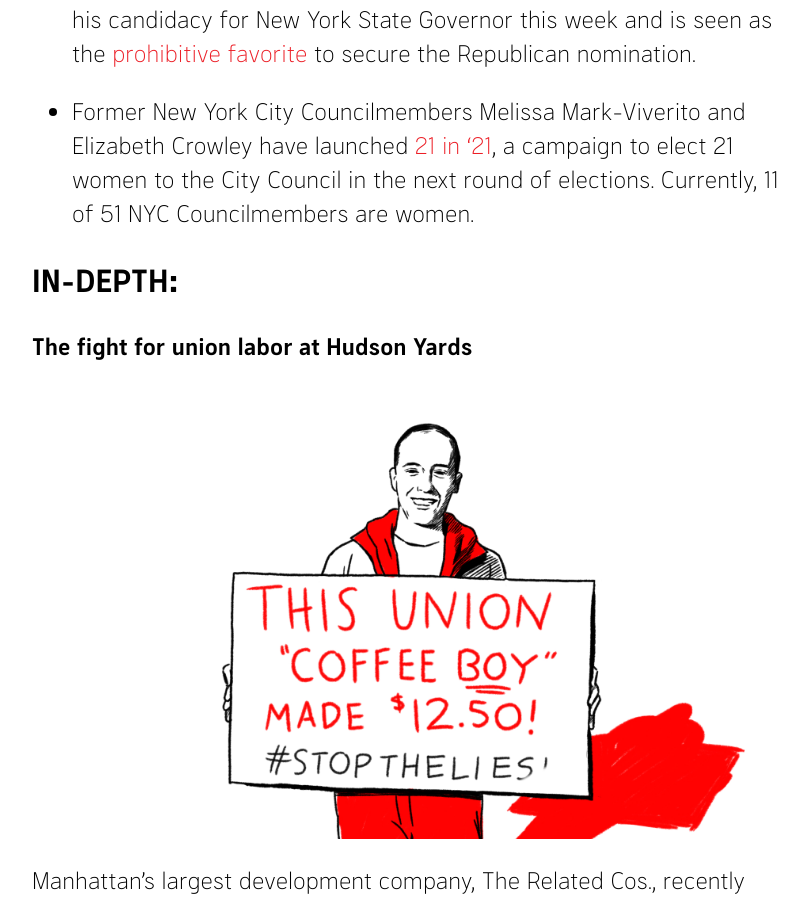
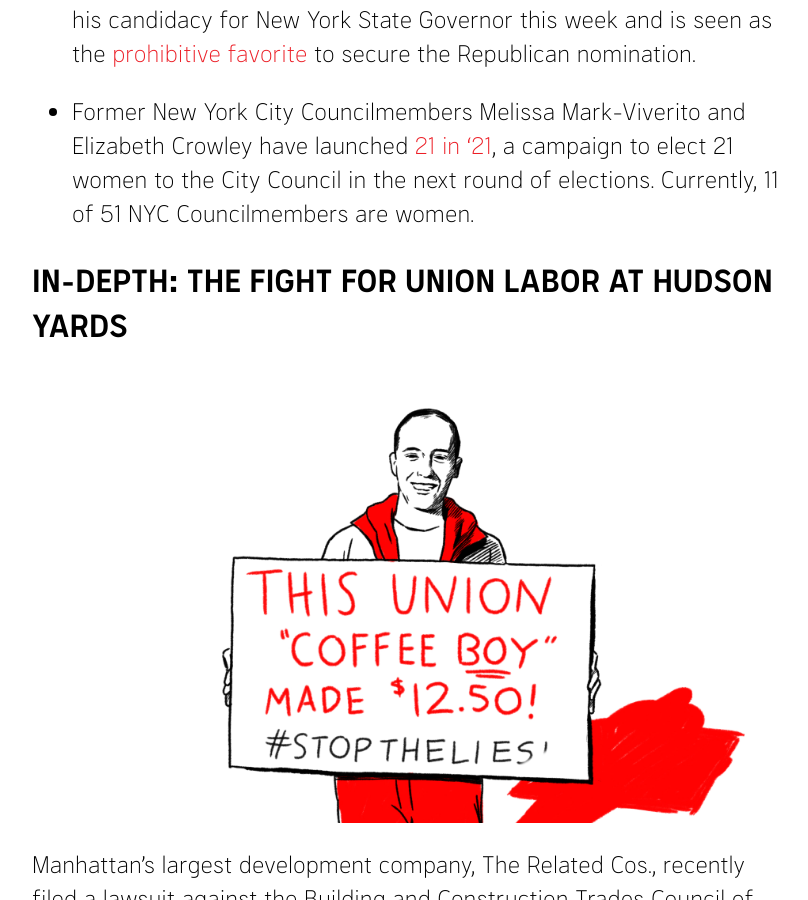
Before and after one commit to nycdsa/the-thorn, a Jekyll site: the page built from src/_posts/2018-04-02-state-budget-passes-fight-for-union-labor-hudson-yards.md, in a window 1280 px wide and 900 px high, scrolled down 2755 px. Shown: the whole window, without its empty margins (228-1036 px from the left). Built offline with Jekyll 4.4.1, drawn with Linux system fonts in a browser that asks for light colours.

```diff
--- a/src/_posts/2018-04-02-state-budget-passes-fight-for-union-labor-hudson-yards.md
+++ b/src/_posts/2018-04-02-state-budget-passes-fight-for-union-labor-hudson-yards.md
@@ -18,9 +18,7 @@ title: State Budget Passes + The Fight For Union Labor at Hudson Yards
 -   Dutchess County Executive Marcus Molinaro is expected to [announce](http://www.gothamgazette.com/state/7581-in-run-for-governor-marc-molinaro-will-make-a-character-argument) his candidacy for New York State Governor this week and is seen as the [prohibitive favorite](http://www.syracuse.com/politics/index.ssf/2018/03/molinaro_wins_support_to_lock_up_gop_nomination_for_ny_governor.html) to secure the Republican nomination.
 -   Former New York City Councilmembers Melissa Mark-Viverito and Elizabeth Crowley have launched [21 in '21](http://www.gothamgazette.com/opinion/7576-how-the-21-in-21-movement-to-elect-women-will-be-successful), a campaign to elect 21 women to the City Council in the next round of elections. Currently, 11 of 51 NYC Councilmembers are women.
 
-## In-Depth:
-
-**The fight for union labor at Hudson Yards**
+## In-Depth: The fight for union labor at Hudson Yards
 
 !["Divestment"](https://raw.githubusercontent.com/nycdsa/the-thorn/master/src/images/hudson-yards.jpg)
 
```
